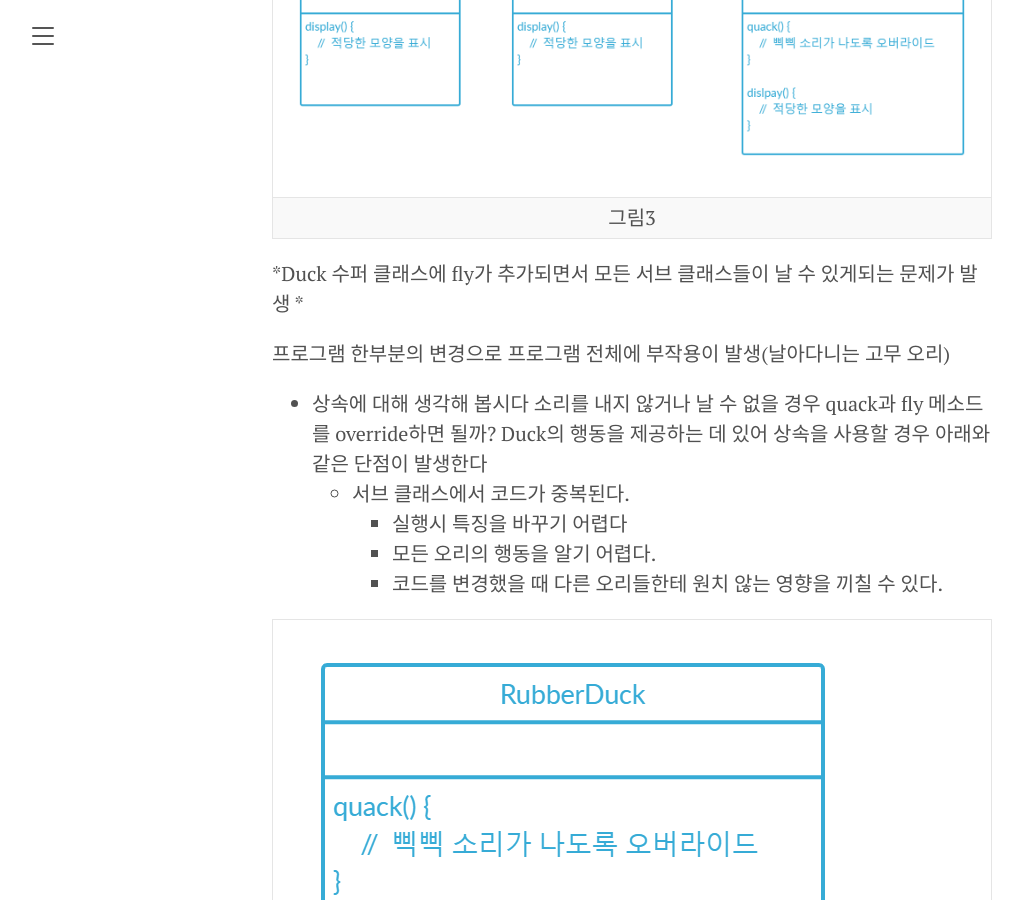
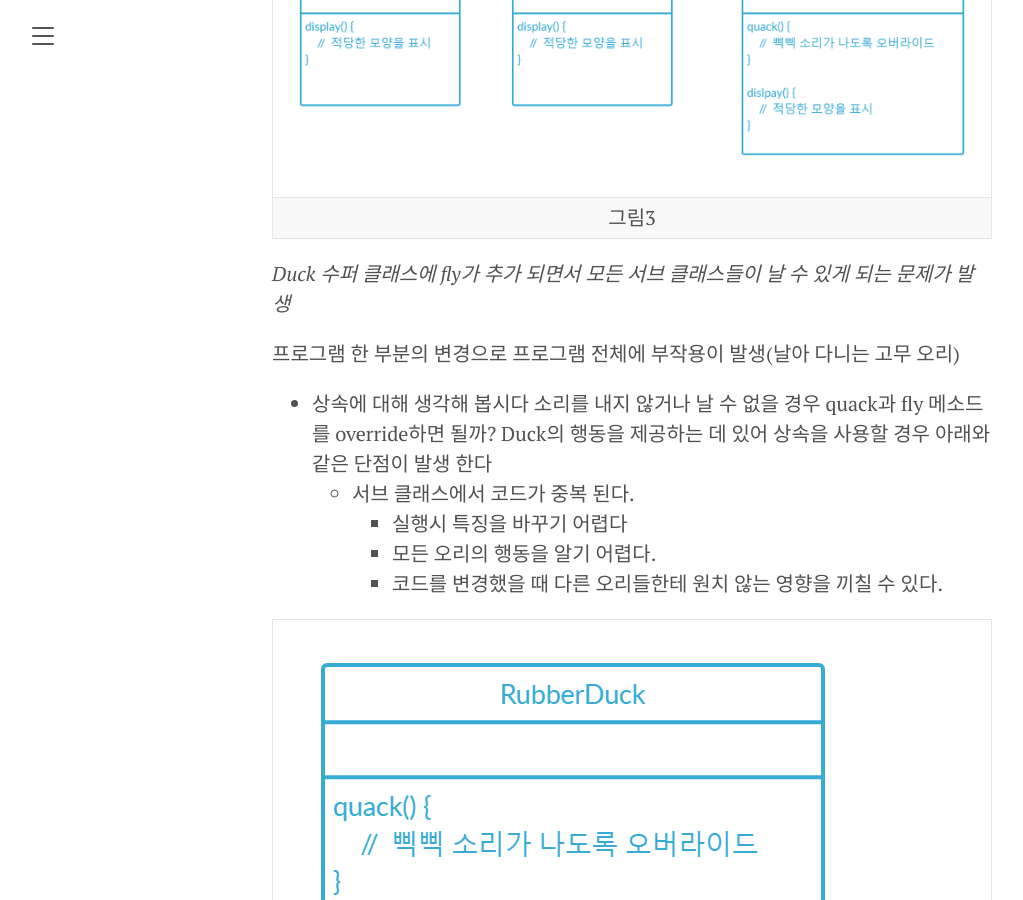
Before and after one commit to casafeliz/casafeliz.github.io, a Jekyll site: the page built from _posts/2022-03-26-simduck.md, in a window 1280 px wide and 900 px high, scrolled down 1731 px. Shown: the whole window, without its empty margins (8-1031 px from the left). Built offline with Jekyll 4.4.1, drawn with Linux system fonts in a browser that asks for light colours; some of the changed text lies outside the part shown.

Commit message:
typo 수정

```diff
--- a/_posts/2022-03-26-simduck.md
+++ b/_posts/2022-03-26-simduck.md
@@ -24,14 +24,14 @@ date: '2022-03-26 14:50:55'
 |:--:|
 | 그림3 |
 
-*Duck 수퍼 클래스에 fly가 추가되면서 모든 서브 클래스들이 날 수 있게되는 문제가 발생 *
+*Duck 수퍼 클래스에 fly가 추가 되면서 모든 서브 클래스들이 날 수 있게 되는 문제가 발생*
 
-프로그램 한부분의 변경으로 프로그램 전체에 부작용이 발생(날아다니는 고무 오리)
+프로그램 한 부분의 변경으로 프로그램 전체에 부작용이 발생(날아 다니는 고무 오리)
 
 *   상속에 대해 생각해 봅시다
 소리를 내지 않거나 날 수 없을 경우 quack과 fly 메소드를 override하면 될까?
-Duck의 행동을 제공하는 데 있어 상속을 사용할 경우 아래와 같은 단점이 발생한다
-    - 서브 클래스에서 코드가 중복된다.
+Duck의 행동을 제공하는 데 있어 상속을 사용할 경우 아래와 같은 단점이 발생 한다
+    - 서브 클래스에서 코드가 중복 된다.
 		- 실행시 특징을 바꾸기 어렵다
 		- 모든 오리의 행동을 알기 어렵다.
 		- 코드를 변경했을 때 다른 오리들한테 원치 않는 영향을 끼칠 수 있다.
```
Also changed, not shown: other parts of _posts/2022-03-26-simduck.md (+1 -1 lines).
